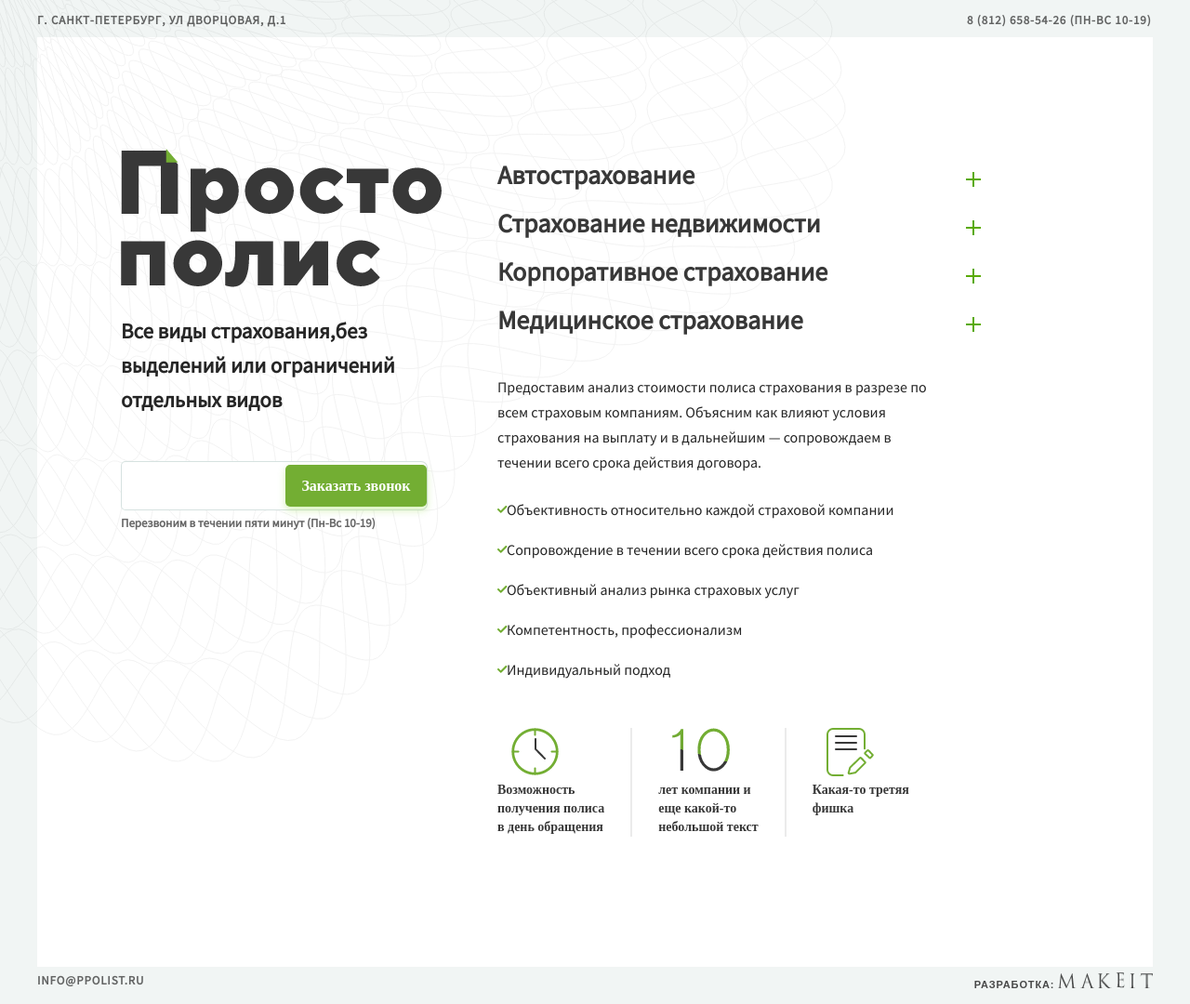
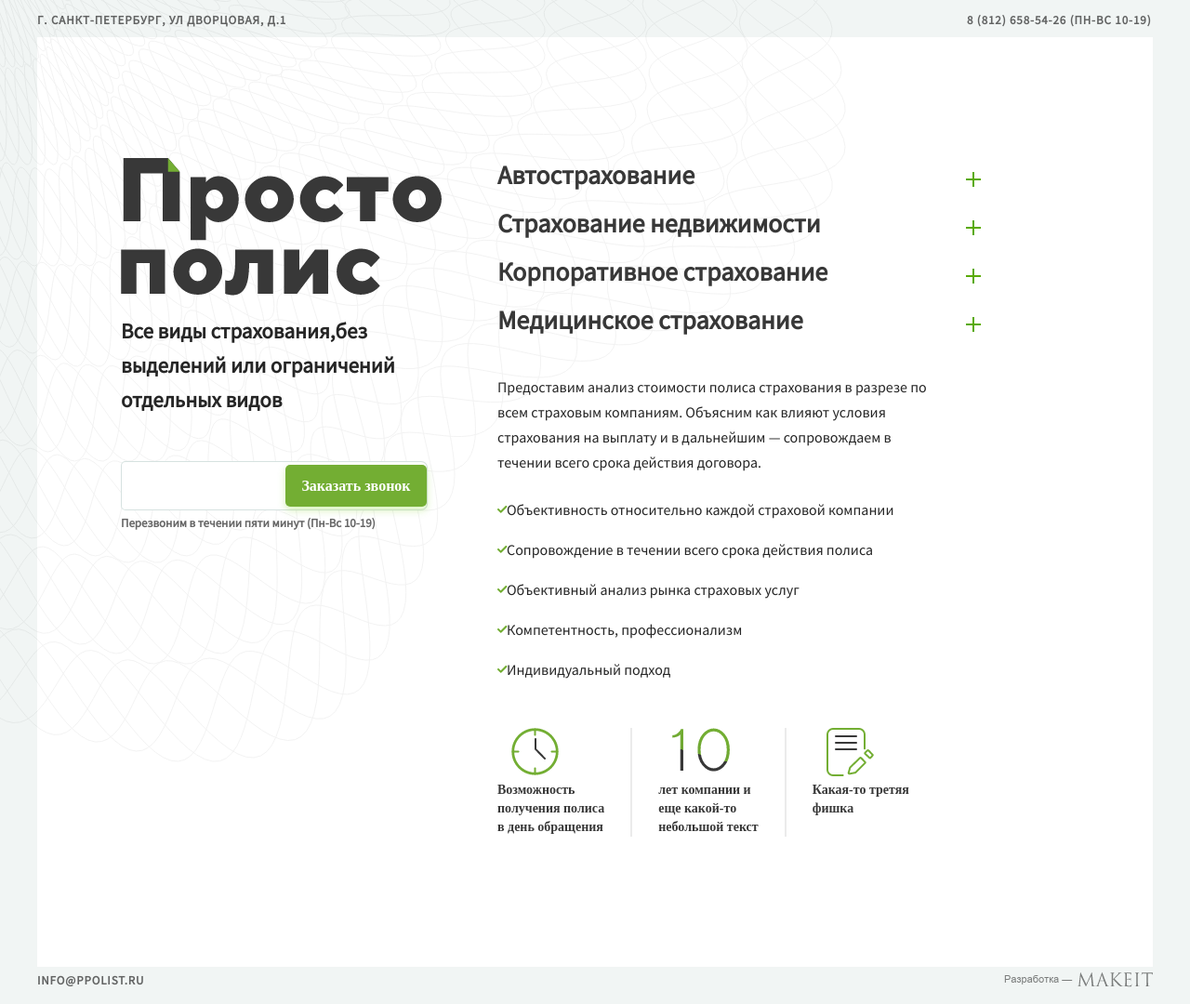
Before and after one commit to PinkHonkKongGmr/stub, a plain HTML site: page index.html in a window 1280 px wide. Shown: the whole page at 93% size. Drawn offline with nearby package versions, Linux system fonts and the light colour scheme.

Commit message:
Add files via upload

```diff
--- a/css/style.css
+++ b/css/style.css
@@ -48,17 +48,11 @@ ul {
 
 .prosto_polis img {
   position: absolute;
+  left:0;
+  top:-10px;
 }
 
-.prosto_polis img:nth-child(1) {
-  left: 48px;
-  top: -20px;
-  z-index: 150;
-}
 
-.prosto_polis img:nth-child(2) {
-  top: -18px;
-}
 
 .polis-order h2 {
   color: #262626;
@@ -515,20 +509,7 @@ ul {
   .white {
     background: white;
   }
-  .unmob {
-    display: none;
-  }
-  .mob {
-    display: block;
-  }
-  .pv {
-    left: 34px;
-    top: -11px;
-    z-index: 20;
-  }
-  .pl {
-    top: -10px;
-  }
+
   input {
     height: 51px;
     padding-left: 20px;
--- a/index.html
+++ b/index.html
@@ -48,13 +48,7 @@
     <div class="stub_wrapper_absolute dev">
 
 <div class="inside">
-  <span>Разработка:</span>
-    <img src="img\m.png" alt="none" style="width:20px;height:16px;">
-    <img src="img\a.png" alt="none" style="width:15px;height:16px;">
-    <img src="img\k.png" alt="none" style="width:15px;height:16px;">
-    <img src="img\e.png" alt="none" style="width:10px;height:17px;margin-right:1px;">
-    <img src="img\i.png" alt="none" style="width:6px;height:16px;margin-right:1px;">
-    <img src="img\t.png" alt="none" style="width:14px;height:16px;">
+  <img src="img\LOGO_Makeit.png">
 </div>
     </div>
     <div class="stub_wrapper_absolute theNet"><img src="img\bg.png" alt="none"></div>
@@ -63,13 +57,8 @@
 
       <div class="polis-order">
         <div class="prosto_polis">
-          <img src="img\p_verx.png" alt="none" class="unmob">
-          <img src="img\pe.png" alt="none" class="unmob">
 
-          <img src="img\verxpmob.png" alt="none" class="mob pv">
-          <img src="img\pmob.png" alt="none" class="mob pl">
-
-          <img src="img\rosto polis.png" alt="none" class="rp">
+        <img src="img\Logo.png" alt="none">
         </div>
 
         <h2>Все виды страхования,без выделений или ограничений отдельных видов</h2>
```
Also changed, not shown: img/LOGO_Makeit.png (added), img/Logo.png (added).
